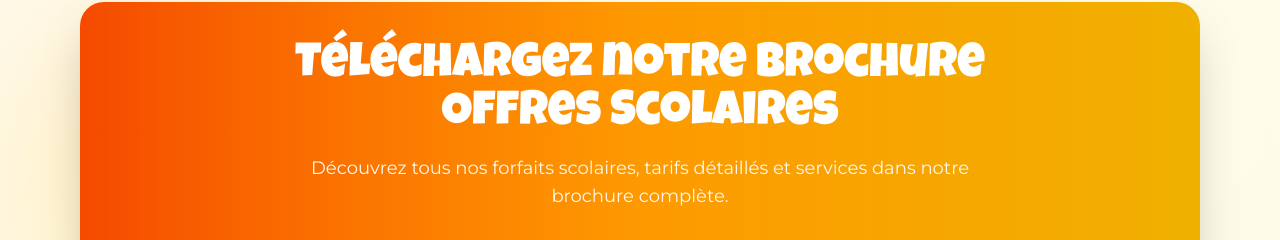
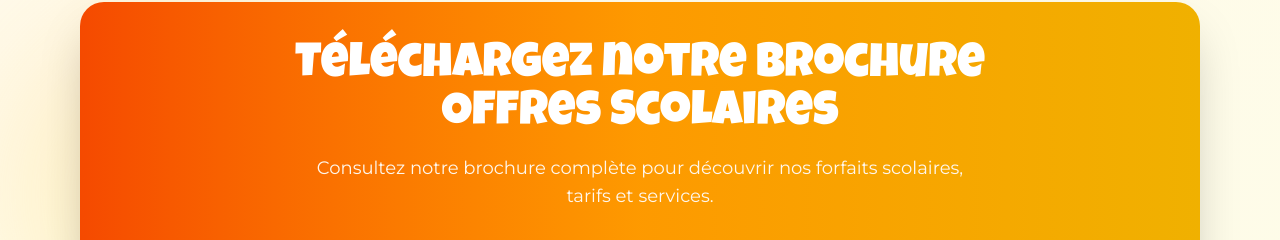
Before and after one commit to mouhcine7777/Paloozaland, a Next.js app: page /offres in a window 1280 px wide. Shown: the part 1644-1884 px from the top of the page. Built offline with nearby package versions, Linux system fonts and the light colour scheme.

Commit message:
first commit

```diff
--- a/src/app/offres/components/ScolaireSection.jsx
+++ b/src/app/offres/components/ScolaireSection.jsx
@@ -169,7 +169,7 @@ const SchoolOffersSection = () => {
           <div className="mt-10 bg-gradient-to-r from-orange-600 via-amber-500 to-yellow-500 rounded-3xl p-6 md:p-10 text-white text-center shadow-2xl">
             <h3 className="font-dinosaur text-4xl md:text-5xl mb-4">Téléchargez notre brochure<br></br>Offres Scolaires</h3>
             <p className="font-montserrat text-lg mb-8 text-orange-50 max-w-2xl mx-auto">
-              Découvrez tous nos forfaits scolaires, tarifs détaillés et services dans notre brochure complète.
+            Consultez notre brochure complète pour découvrir nos forfaits scolaires, tarifs et services.
             </p>
             <button
               onClick={() => setShowForm(true)}
```
